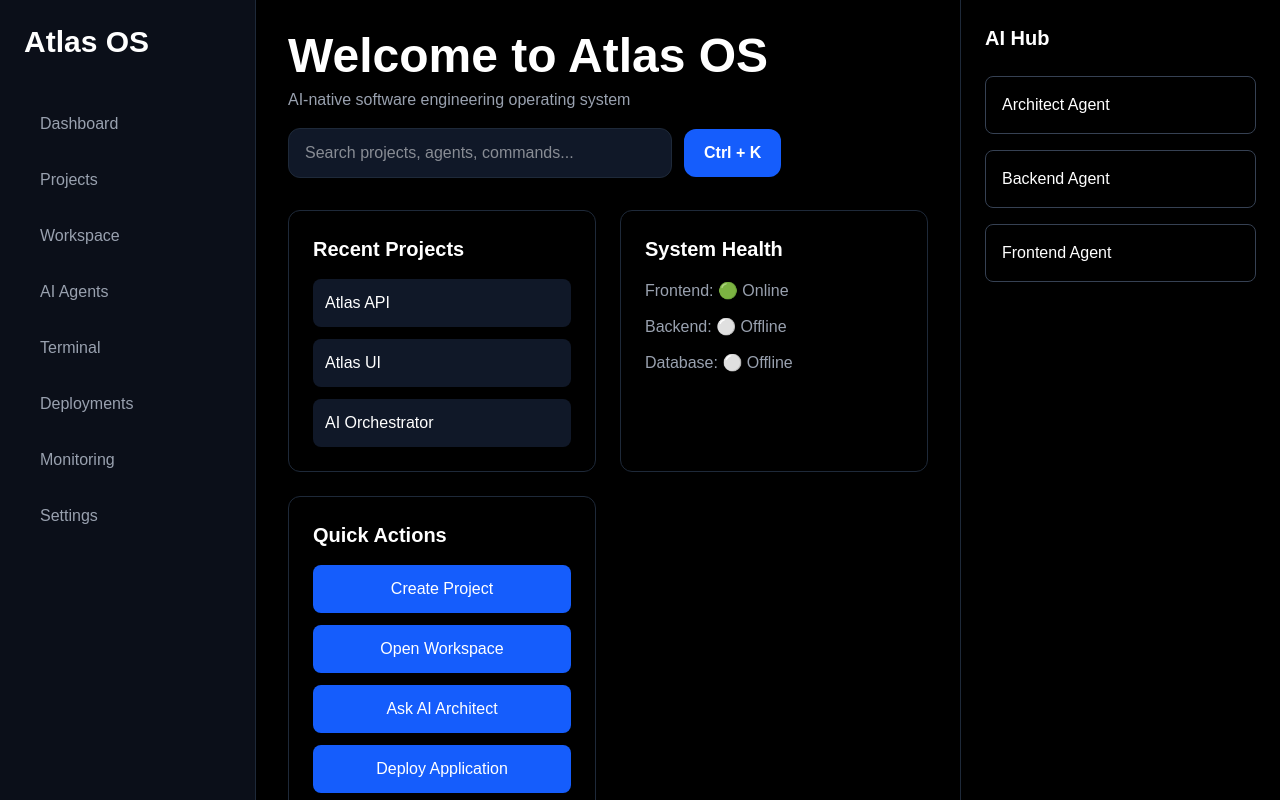
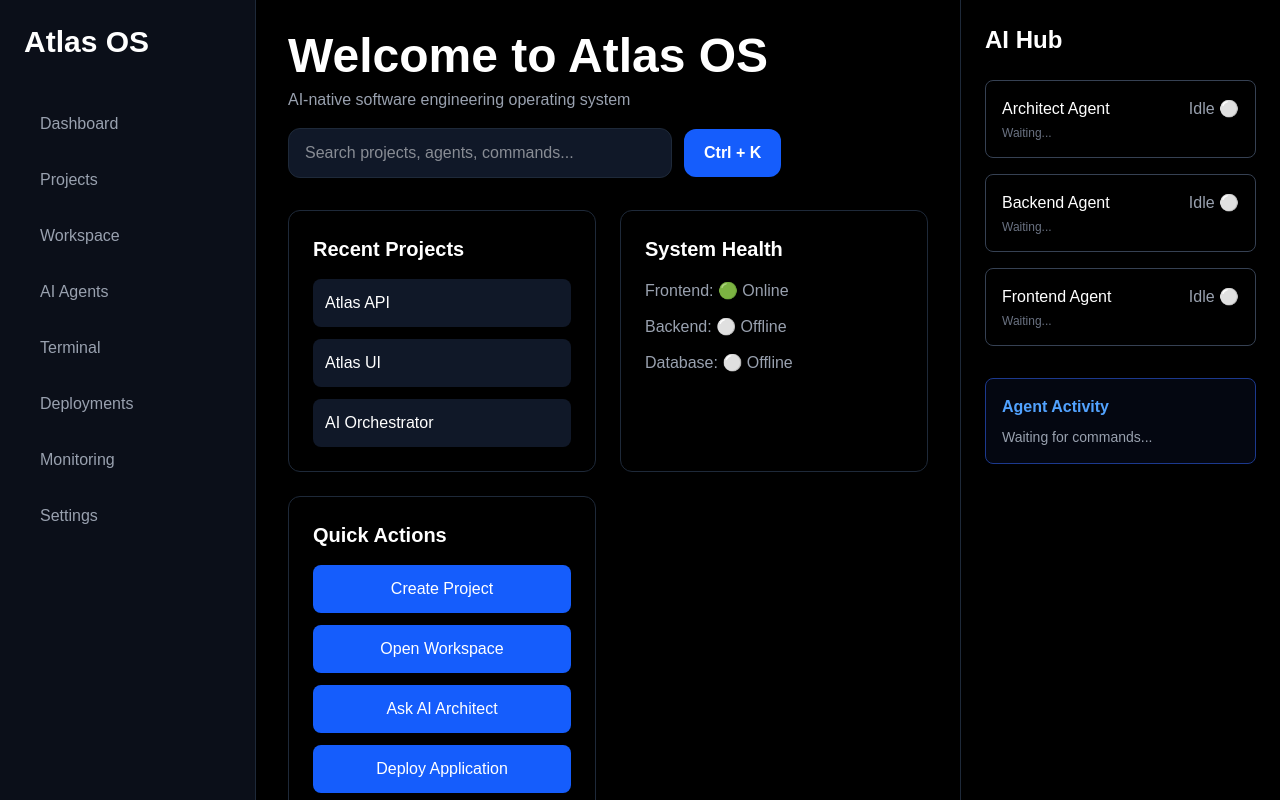
Before and after one commit to AtlasOS-2-0/atlas-os, a Next.js app in the folder apps/web/: page / in a window 1280 px wide. Built offline with nearby package versions, Linux system fonts and the light colour scheme.

Commit message:
feat: implement AI agent orchestration dashboard

```diff
--- a/apps/web/src/app/page.tsx
+++ b/apps/web/src/app/page.tsx
@@ -1,23 +1,49 @@
+"use client";
+
+import { useState } from "react";
+
 import Sidebar from "@/components/layout/Sidebar";
 import RecentProjects from "@/components/dashboard/RecentProjects";
 import SystemHealth from "@/components/dashboard/SystemHealth";
 import QuickActions from "@/components/dashboard/QuickActions";
 import Topbar from "@/components/layout/Topbar";
 import CommandPalette from "@/components/command/CommandPalette";
+
 export default function Home() {
+  const [agentStatus, setAgentStatus] = useState({
+    architect: {
+      status: "Idle ⚪",
+      task: "Waiting...",
+    },
+
+    backend: {
+      status: "Idle ⚪",
+      task: "Waiting...",
+    },
+
+    frontend: {
+      status: "Idle ⚪",
+      task: "Waiting...",
+    },
+  });
+
+  const [agentActivity, setAgentActivity] = useState(
+    "Waiting for commands..."
+  );
+
   return (
     <main className="min-h-screen bg-black text-white">
-
-     <CommandPalette />
+      <CommandPalette
+        setAgentActivity={setAgentActivity}
+        setAgentStatus={setAgentStatus}
+      />
 
       <div className="flex h-screen">
-
         {/* Sidebar */}
         <Sidebar />
 
         {/* Main Content */}
-{/* Main Content */}
-       <section className="flex-1 p-8 overflow-auto">
+        <section className="flex-1 overflow-auto p-8">
           <Topbar />
 
           <div className="grid gap-6 md:grid-cols-2">
@@ -26,27 +52,102 @@ export default function Home() {
             <QuickActions />
           </div>
         </section>
-        {/* AI Panel */}
+
+        {/* AI Hub */}
         <aside className="w-80 border-l border-gray-800 p-6">
-          <h2 className="text-xl font-bold mb-6">
+          <h2 className="mb-6 text-2xl font-bold">
             AI Hub
           </h2>
 
           <div className="space-y-4">
-            <div className="border border-gray-700 rounded-lg p-4">
+
+            {/* Architect Agent */}
+            <div className="rounded-lg border border-gray-700 p-4">
+              <div className="flex justify-between items-start">
+                <div>
+                  <div className="font-medium">
                     Architect Agent
                   </div>
 
-            <div className="border border-gray-700 rounded-lg p-4">
+                  <div className="text-xs text-gray-500 mt-1">
+                    {agentStatus.architect.task}
+                  </div>
+                </div>
+
+                <div
+                  className={
+                    agentStatus.architect.status.includes("Active")
+                      ? "text-green-400 font-semibold"
+                      : "text-gray-400"
+                  }
+                >
+                  {agentStatus.architect.status}
+                </div>
+              </div>
+            </div>
+
+            {/* Backend Agent */}
+            <div className="rounded-lg border border-gray-700 p-4">
+              <div className="flex justify-between items-start">
+                <div>
+                  <div className="font-medium">
                     Backend Agent
                   </div>
 
-            <div className="border border-gray-700 rounded-lg p-4">
+                  <div className="text-xs text-gray-500 mt-1">
+                    {agentStatus.backend.task}
+                  </div>
+                </div>
+
+                <div
+                  className={
+                    agentStatus.backend.status.includes("Active")
+                      ? "text-green-400 font-semibold"
+                      : "text-gray-400"
+                  }
+                >
+                  {agentStatus.backend.status}
+                </div>
+              </div>
+            </div>
+
+            {/* Frontend Agent */}
+            <div className="rounded-lg border border-gray-700 p-4">
+              <div className="flex justify-between items-start">
+                <div>
+                  <div className="font-medium">
                     Frontend Agent
                   </div>
+
+                  <div className="text-xs text-gray-500 mt-1">
+                    {agentStatus.frontend.task}
+                  </div>
+                </div>
+
+                <div
+                  className={
+                    agentStatus.frontend.status.includes("Active")
+                      ? "text-green-400 font-semibold"
+                      : "text-gray-400"
+                  }
+                >
+                  {agentStatus.frontend.status}
+                </div>
+              </div>
+            </div>
+          </div>
+
+          {/* Activity Feed */}
+          <div className="mt-8 rounded-lg border border-blue-900 bg-blue-950/20 p-4">
+            <h3 className="mb-2 font-semibold text-blue-400">
+              Agent Activity
+            </h3>
+
+            <p className="text-sm text-gray-400">
+              {agentActivity}
+            </p>
           </div>
         </aside>
-
       </div>
     </main>
   );
--- a/apps/web/src/components/command/CommandPalette.tsx
+++ b/apps/web/src/components/command/CommandPalette.tsx
@@ -2,8 +2,28 @@
 
 import { useEffect, useState } from "react";
 
-export default function CommandPalette() {
+interface AgentState {
+  status: string;
+  task: string;
+}
+
+interface CommandPaletteProps {
+  setAgentActivity: React.Dispatch<React.SetStateAction<string>>;
+  setAgentStatus: React.Dispatch<
+    React.SetStateAction<{
+      architect: AgentState;
+      backend: AgentState;
+      frontend: AgentState;
+    }>
+  >;
+}
+
+export default function CommandPalette({
+  setAgentActivity,
+  setAgentStatus,
+}: CommandPaletteProps) {
   const [open, setOpen] = useState(false);
+  const [query, setQuery] = useState("");
 
   useEffect(() => {
     const handleKeyDown = (e: KeyboardEvent) => {
@@ -14,6 +34,7 @@ export default function CommandPalette() {
 
       if (e.key === "Escape") {
         setOpen(false);
+        setQuery("");
       }
     };
 
@@ -24,56 +45,189 @@ export default function CommandPalette() {
     };
   }, []);
 
-  if (!open) return null;
   const commands = [
     {
       name: "Create Project",
-    action: () => alert("Project creation coming soon 🚀"),
+      action: () => {
+        setAgentActivity(
+          "Project creation wizard initialized 🚀"
+        );
+
+        setAgentStatus({
+          architect: {
+            status: "Idle ⚪",
+            task: "Waiting for project requirements",
           },
+          backend: {
+            status: "Idle ⚪",
+            task: "Waiting for architecture",
+          },
+          frontend: {
+            status: "Idle ⚪",
+            task: "Waiting for UI requirements",
+          },
+        });
+      },
+    },
+
     {
       name: "Open Workspace",
-    action: () => alert("Workspace opened 📂"),
+      action: () => {
+        setAgentActivity(
+          "Frontend Agent opened workspace successfully 📂"
+        );
+
+        setAgentStatus({
+          architect: {
+            status: "Idle ⚪",
+            task: "Waiting...",
           },
+          backend: {
+            status: "Idle ⚪",
+            task: "Waiting...",
+          },
+          frontend: {
+            status: "Active 🟢",
+            task: "Loading workspace environment",
+          },
+        });
+      },
+    },
+
     {
       name: "Ask Architect Agent",
-    action: () => alert("Architect Agent activated 🤖"),
+      action: () => {
+        setAgentActivity(
+          "Architect Agent activated and preparing system design 🤖"
+        );
+
+        setAgentStatus({
+          architect: {
+            status: "Active 🟢",
+            task: "Designing project architecture",
           },
+          backend: {
+            status: "Idle ⚪",
+            task: "Waiting for API contracts",
+          },
+          frontend: {
+            status: "Idle ⚪",
+            task: "Waiting for component specifications",
+          },
+        });
+      },
+    },
+
     {
       name: "Open Terminal",
-    action: () => alert("Terminal launching 💻"),
+      action: () => {
+        setAgentActivity(
+          "Backend Agent prepared terminal environment 💻"
+        );
+
+        setAgentStatus({
+          architect: {
+            status: "Idle ⚪",
+            task: "Waiting...",
           },
+          backend: {
+            status: "Active 🟢",
+            task: "Preparing development environment",
+          },
+          frontend: {
+            status: "Idle ⚪",
+            task: "Waiting...",
+          },
+        });
+      },
+    },
+
     {
       name: "Deploy Application",
-    action: () => alert("Deployment pipeline started 🚀"),
+      action: () => {
+        setAgentActivity(
+          "Deployment pipeline started 🚀"
+        );
+
+        setAgentStatus({
+          architect: {
+            status: "Idle ⚪",
+            task: "Reviewing deployment",
           },
+          backend: {
+            status: "Active 🟢",
+            task: "Deploying backend services",
+          },
+          frontend: {
+            status: "Active 🟢",
+            task: "Deploying frontend application",
+          },
+        });
+      },
+    },
+
     {
       name: "View Logs",
-    action: () => alert("Fetching logs 📜"),
+      action: () => {
+        setAgentActivity(
+          "Collecting logs from all active agents 📜"
+        );
+
+        setAgentStatus({
+          architect: {
+            status: "Idle ⚪",
+            task: "Reviewing logs",
+          },
+          backend: {
+            status: "Idle ⚪",
+            task: "Reviewing logs",
+          },
+          frontend: {
+            status: "Idle ⚪",
+            task: "Reviewing logs",
+          },
+        });
+      },
     },
   ];
+
+  const filteredCommands = commands.filter((command) =>
+    command.name.toLowerCase().includes(query.toLowerCase())
+  );
+
+  if (!open) return null;
 
   return (
     <div className="fixed inset-0 z-50 flex items-start justify-center bg-black/50 pt-32">
       <div className="w-[700px] rounded-2xl border border-gray-800 bg-[#0B0F19] shadow-2xl">
         <input
           autoFocus
+          value={query}
+          onChange={(e) => setQuery(e.target.value)}
           placeholder="Type a command..."
           className="w-full border-b border-gray-800 bg-transparent p-5 text-lg outline-none"
         />
 
         <div className="p-2">
-  {commands.map((command) => (
+          {filteredCommands.map((command) => (
             <button
               key={command.name}
               onClick={() => {
                 command.action();
                 setOpen(false);
+                setQuery("");
               }}
               className="w-full rounded-lg px-4 py-3 text-left transition hover:bg-gray-800"
             >
               {command.name}
             </button>
           ))}
+
+          {filteredCommands.length === 0 && (
+            <div className="p-4 text-center text-gray-400">
+              No commands found.
+            </div>
+          )}
         </div>
       </div>
     </div>
```
Lines whose indentation alone changed are shown as unchanged.
